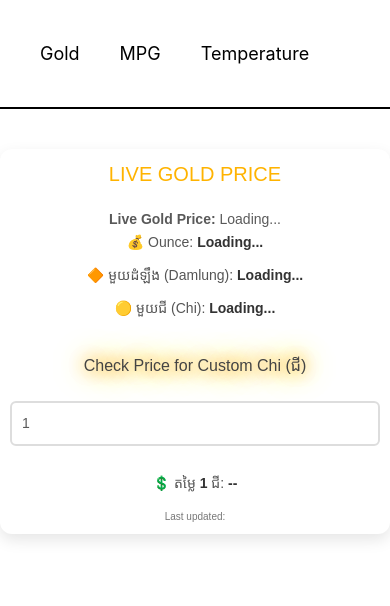
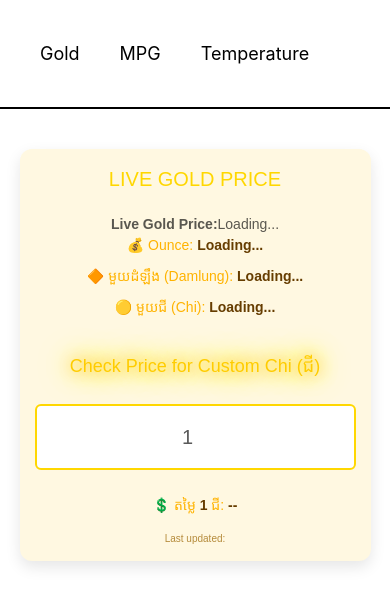
Before and after one commit to ousachea/My-cool-project, a Nuxt app: page /Gold in a window 390 px wide. Shown: the top 606 px of the page. Built offline with nearby package versions, Linux system fonts and the light colour scheme; no server answers.

Commit message:
Update Gold 3

```diff
--- a/components/Gold.vue
+++ b/components/Gold.vue
@@ -4,7 +4,8 @@
 
     <!-- Display the last stored price -->
     <div class="last-price fade-in">
-      <strong>Live Gold Price:</strong> <span>{{ lastRequestPrice || 'Loading...' }}</span>
+      <strong>Live Gold Price:</strong>
+      <span>{{ lastRequestPrice || 'Loading...' }}</span>
     </div>
 
     <!-- Stored Gold Price (Hidden) -->
@@ -38,7 +39,9 @@
       <span>{{ customChiPrice || '--' }}</span>
     </div>
 
-    <div class="timestamp fade-in slide-up">Last updated: {{ lastUpdated }}</div>
+    <div class="timestamp fade-in slide-up">
+      Last updated: {{ lastUpdated }}
+    </div>
   </div>
 </template>
 
@@ -130,7 +133,7 @@ export default {
 <style>
 /* General Styles */
 .gold-wrapper {
-  background-color: #fff;
+  background-color: #fff8e1; /* Light gold background */
   padding: 20px;
   border-radius: 12px;
   box-shadow: 0px 6px 15px rgba(0, 0, 0, 0.1);
@@ -141,51 +144,57 @@ export default {
 }
 
 h1 {
-  color: #ffb300;
+  color: #ffd700; /* Gold color */
   font-size: 26px;
   margin-bottom: 20px;
   text-transform: uppercase;
+  text-align: center;
 }
 
 h2 {
   font-size: 22px;
-  color: #444;
+  color: #ffcc00; /* Bright gold */
   margin-top: 25px;
+  text-align: center;
 }
 
 .price {
   font-size: 18px;
-  margin: 12px 0;
-  color: #555;
+  margin: 10px 0;
+  color: #ffb300; /* Slight darker gold */
+  text-align: center;
 }
 
 input {
   width: 100%;
-  padding: 14px;
-  font-size: 18px;
-  border: 2px solid #ddd;
+  padding: 20px; /* Increase padding for a larger input field */
+  font-size: 24px; /* Increase font size */
+  border: 2px solid #ffd700; /* Gold border */
   border-radius: 6px;
   margin: 15px 0;
   transition: border-color 0.3s;
+  text-align: center; /* Center text in input */
 }
 
 input:focus {
-  border-color: #ffb300;
+  border-color: #ffcc00;
   outline: none;
 }
 
 .timestamp {
-  color: #777;
+  color: #b58b3b; /* Darker gold shade */
   margin-top: 15px;
   font-size: 14px;
+  text-align: center;
 }
 
 .price span {
   font-weight: bold;
-  color: #333;
+  color: #663d00; /* Deep brown-gold for emphasis */
 }
 
-.price, .timestamp {
+.price,
+.timestamp {
   font-family: 'Arial', sans-serif;
 }
 
@@ -241,7 +250,8 @@ input:focus {
 }
 
 @keyframes bounce {
-  0%, 100% {
+  0%,
+  100% {
     transform: translateY(0);
   }
   50% {
@@ -262,10 +272,10 @@ input:focus {
 
 @keyframes glow {
   0% {
-    text-shadow: 0 0 10px #ffb300, 0 0 20px #ffb300, 0 0 30px #ffb300;
+    text-shadow: 0 0 10px #ffd700, 0 0 20px #ffd700, 0 0 30px #ffd700;
   }
   100% {
-    text-shadow: 0 0 15px #ffb300, 0 0 25px #ffb300, 0 0 35px #ffb300;
+    text-shadow: 0 0 15px #ffcc00, 0 0 25px #ffcc00, 0 0 35px #ffcc00;
   }
 }
 
@@ -290,16 +300,16 @@ input:focus {
 /* Responsive Styles for Mobile */
 @media (max-width: 600px) {
   .gold-wrapper {
-    padding: 15px;
-    max-width: 100%;
+    padding: 20px;
+    max-width: 90%;
   }
 
   h1 {
-    font-size: 22px;
+    font-size: 24px;
   }
 
   h2 {
-    font-size: 18px;
+    font-size: 20px;
   }
 
   .price {
@@ -307,8 +317,8 @@ input:focus {
   }
 
   input {
-    font-size: 16px;
-    padding: 12px;
+    font-size: 22px; /* Larger font size */
+    padding: 18px; /* Bigger padding */
   }
 
   .timestamp {
@@ -318,7 +328,7 @@ input:focus {
 
 @media (max-width: 400px) {
   .gold-wrapper {
-    padding: 10px;
+    padding: 15px;
   }
 
   h1 {
@@ -326,7 +336,7 @@ input:focus {
   }
 
   h2 {
-    font-size: 16px;
+    font-size: 18px;
   }
 
   .price {
@@ -334,8 +344,8 @@ input:focus {
   }
 
   input {
-    font-size: 14px;
-    padding: 10px;
+    font-size: 20px; /* Larger font size */
+    padding: 16px; /* Larger padding */
   }
 
   .timestamp {
```
